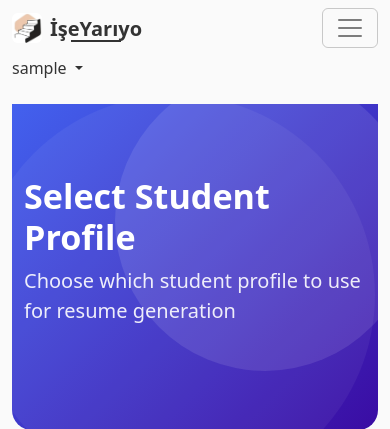
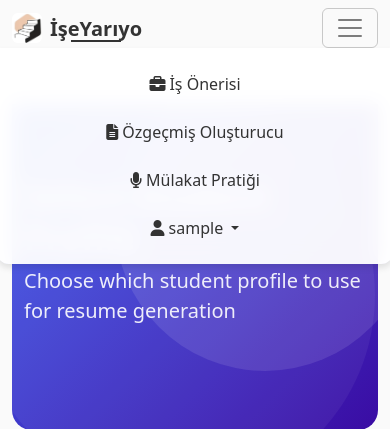
Before and after one commit to Maviism/bitirme-projesi, a Django app: page /resume/profiles/ in a window 390 px wide, after a click that opens the changed part. Shown: the top 429 px of the page. Run offline with Django 5.2, Linux system fonts and the light colour scheme; the visitor is signed in with stand-in values (Sample User, id 1); data that the repository does not hold is empty; some libraries are stand-ins or nearby versions.

```diff
--- a/static/js/career-form/existing-profile.js
+++ b/static/js/career-form/existing-profile.js
@@ -166,11 +166,11 @@ function createExperienceInputWithData(type, index, data) {
   const endDate = data.end_date || '';
 
   return `
-  <div class="form-card mb-3 animate-fade-in">
+  <div class="form-card mb-3 animate-fade-in position-relative">
     <div class="card-body">
       <div class="text-${color} mb-3">
         <i class="fas ${icon} fa-2x"></i>
-        <span class="badge bg-light text-dark position-absolute top-0 end-0 m-3">#${index + 1}</span>
+        <span class="badge bg-light text-dark position-absolute top-0 end-0 m-2" style="z-index: 10;">#${index + 1}</span>
       </div>
 
       <div class="row">
--- a/static/js/career-form/experience.js
+++ b/static/js/career-form/experience.js
@@ -19,11 +19,11 @@ const createExperienceInput = (type, index) => {
   const color = isOrg ? 'primary' : 'info';
 
   return `
-  <div class="form-card mb-3 animate-fade-in">
+  <div class="form-card mb-3 animate-fade-in position-relative">
     <div class="card-body">
       <div class="text-${color} mb-3">
         <i class="fas ${icon} fa-2x"></i>
-        <span class="badge bg-light text-dark position-absolute top-0 end-0 m-3">#${index + 1}</span>
+        <span class="badge bg-light text-dark position-absolute top-0 end-0 m-2" style="z-index: 10;">#${index + 1}</span>
       </div>
 
       <div class="row">
--- a/templates/base.html
+++ b/templates/base.html
@@ -52,6 +52,13 @@
         .navbar.navbar-transparent .nav-link:hover {
             color: #007bff;
         }
+        .navbar.navbar-transparent .nav-link {
+            transition: color 0.3s ease;
+        }
+        .navbar.navbar-transparent .nav-link:hover {
+            color: #007bff;
+            transform: translateY(-1px);
+        }
         .navbar.navbar-transparent .navbar-toggler {
             border-color: rgba(0,0,0,0.2);
         }
@@ -76,6 +83,42 @@
             margin: 0 auto;
             margin-top: -4px;
         }
+
+        /* Mobile navbar adjustments */
+        @media (max-width: 991.98px) {
+            .navbar-collapse {
+                background-color: rgba(255, 255, 255, 0.95);
+                border-radius: 0 0 12px 12px;
+                margin-top: 0;
+                margin-left: -15px;
+                margin-right: -15px;
+                padding: 1rem 15px;
+                backdrop-filter: blur(10px);
+                box-shadow: 0 4px 6px rgba(0, 0, 0, 0.1);
+                width: calc(100% + 30px);
+            }
+            .navbar-nav {
+                padding: 0;
+                border: none;
+                margin: 0;
+                background: transparent;
+            }
+            .navbar-nav .nav-item {
+                text-align: center;
+                margin-bottom: 0.5rem;
+            }
+            .navbar-nav .nav-item:last-child {
+                margin-bottom: 0;
+            }
+            .dropdown-menu {
+                text-align: center;
+                border: none;
+                background: rgba(255, 255, 255, 0.9) !important;
+                margin-top: 0.5rem;
+                border-radius: 6px;
+                box-shadow: 0 2px 4px rgba(0, 0, 0, 0.1);
+            }
+        }
     </style>
     {% block extra_css %}{% endblock %}
 </head>
@@ -97,20 +140,41 @@
             <div class="collapse navbar-collapse justify-content-end" id="navbarNav">
               <ul class="navbar-nav ms-auto">
                 {% if user.is_authenticated %}
+                <li class="nav-item">
+                  <a class="nav-link" href="{% url 'job_recommendations' %}">
+                    <i class="fas fa-briefcase me-1"></i>İş Önerisi
+                  </a>
+                </li>
+                <li class="nav-item">
+                  <a class="nav-link" href="{% url 'recommendation_results' %}">
+                    <i class="fas fa-file-alt me-1"></i>Özgeçmiş Oluşturucu
+                  </a>
+                </li>
+                <li class="nav-item">
+                  <a class="nav-link" href="{% url 'interview:index' %}">
+                    <i class="fas fa-microphone me-1"></i>Mülakat Pratiği
+                  </a>
+                </li>
                 <li class="nav-item dropdown">
                   <a class="nav-link dropdown-toggle" href="#" id="navbarDropdown" role="button" data-bs-toggle="dropdown" aria-expanded="false">
-                    {{ user.username }}
+                    <i class="fas fa-user me-1"></i>{{ user.username }}
                   </a>
                   <ul class="dropdown-menu" aria-labelledby="navbarDropdown">
-                    <li><a class="dropdown-item" href="{% url 'logout' %}">Logout</a></li>
+                    <li><a class="dropdown-item" href="{% url 'landing_page' %}">
+                      <i class="fas fa-home me-2"></i>Ana Sayfa
+                    </a></li>
+                    <li><hr class="dropdown-divider"></li>
+                    <li><a class="dropdown-item" href="{% url 'logout' %}">
+                      <i class="fas fa-sign-out-alt me-2"></i>Çıkış Yap
+                    </a></li>
                   </ul>
                 </li>
                 {% else %}
                 <li class="nav-item">
-                  <a class="nav-link" href="{% url 'login' %}">Login</a>
+                  <a class="nav-link" href="{% url 'login' %}">Giriş Yap</a>
                 </li>
                 <li class="nav-item">
-                  <a class="nav-link" href="{% url 'register' %}">Register</a>
+                  <a class="nav-link" href="{% url 'register' %}">Kayıt Ol</a>
                 </li>
                 {% endif %}
               </ul>
```
